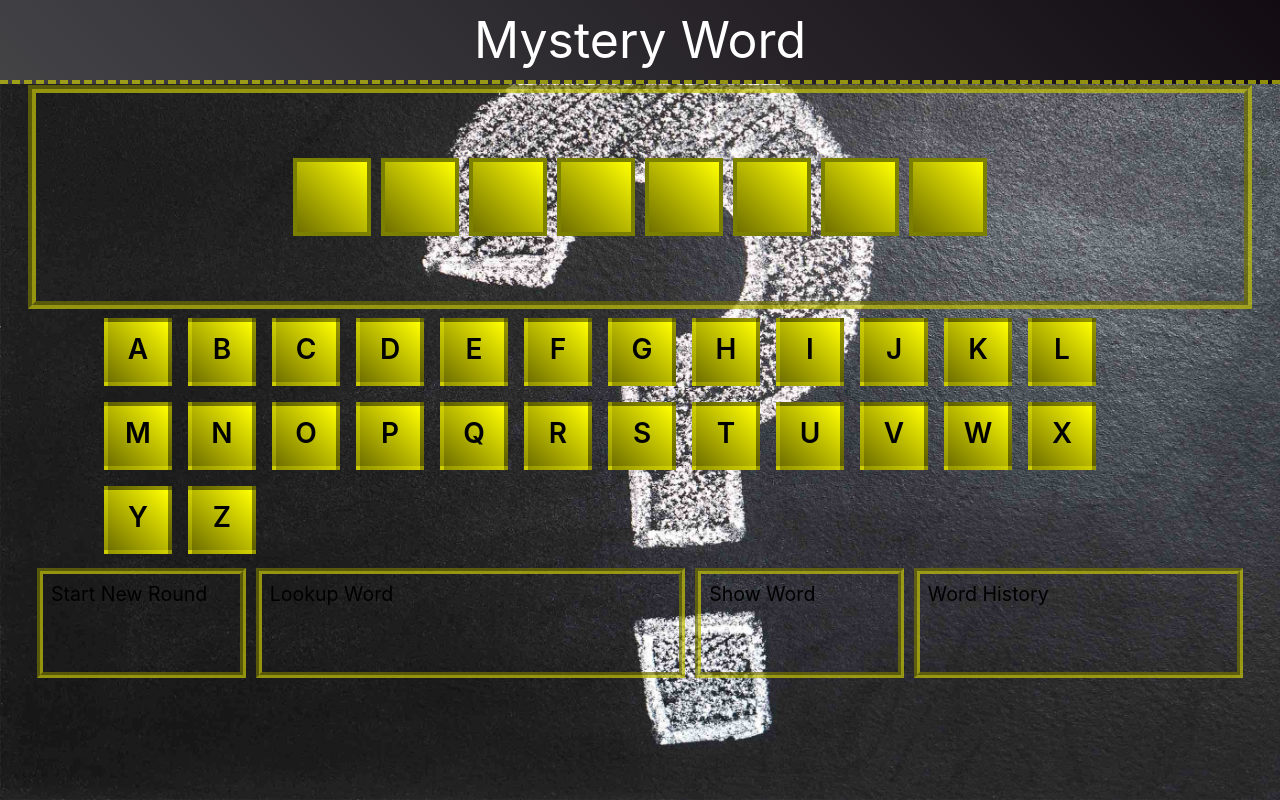
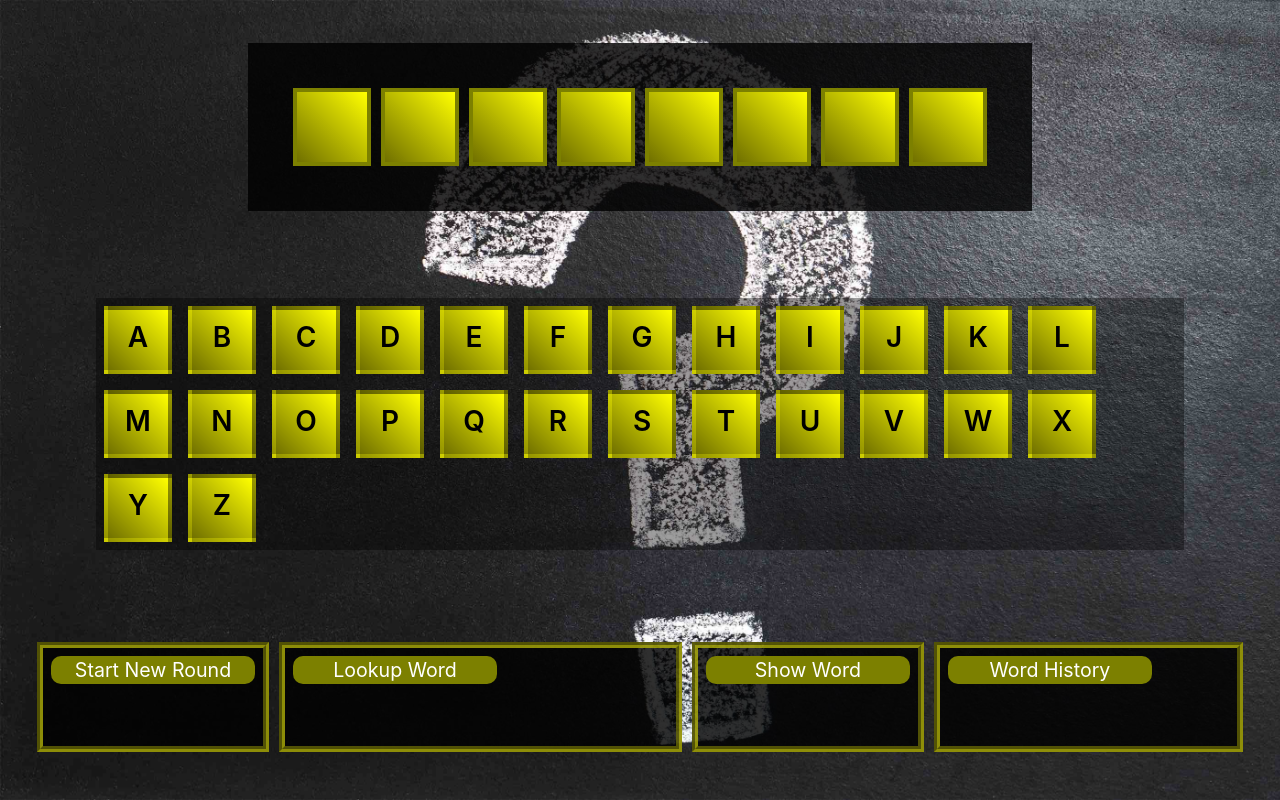
Before and after one commit to tfalba/mystery-word-react, a React (Create React App) app: page / in a window 1280 px wide. Built offline with nearby package versions, Linux system fonts and the light colour scheme.

Commit message:
updated styling -- still need to restrict on definition

```diff
--- a/package.json
+++ b/package.json
@@ -9,6 +9,7 @@
     "axios": "^0.21.1",
     "react": "^17.0.1",
     "react-dom": "^17.0.1",
+    "react-router-dom": "^5.2.0",
     "react-scripts": "4.0.3",
     "web-vitals": "^1.1.0"
   },
--- a/src/App.css
+++ b/src/App.css
@@ -14,16 +14,13 @@ body {
   justify-content: center;
   font-size: calc(10px + 2vmin);
   color: white;
-  border-bottom: 4px dashed #c5c50ab5;
-
-    background-image: linear-gradient(
-45deg
- , #434346, #120c12);
+  border-bottom: 8px groove #c5c50ab5;
+  background-color: #00000061;
 
 }
 
 .game-container {
-  min-height: 75vh;
+  min-height: 100vh;
   display: flex;
   flex-direction: column;
   align-items: center;
@@ -33,16 +30,20 @@ body {
 }
 
 .scoreboard {
-  padding: 60px;
-  width: 85%;
+  padding: 40px;
+  /* width: 65%; */
   justify-content: center;
-  border: 8px groove #c5c50ab5;
+  background-color: #000000cf;
+
+  /* border: 8px groove #c5c50ab5; */
 }
 
 .mini-board {
   border: 6px groove #c5c50ab5;
   padding: 8px;
   margin: 5px;
+  color: white;
+  background-color: #000000cf;
 }
 .letter-box, .letter-box-found {
   height: 70px;
@@ -113,3 +114,11 @@ body {
   min-height: 15vh;
   width: 95%;
 }
+
+.button {
+  background-color:rgb(124, 128, 0);
+  width: 200px;
+  text-align:center;
+  padding: 2px;
+  border-radius: 10px;
+}
--- a/src/App.js
+++ b/src/App.js
@@ -2,7 +2,9 @@ import './App.css'
 import { useEffect, useState } from 'react'
 import wordFile from './words.txt'
 import questionMarkImage from './images/question-mark.jpg'
+import grainyBlackBackground from './images/grainy-black-background.jpg'
 import { getWordDefinition } from './api'
+import { HashRouter as Router, Switch, Route, Link } from 'react-router-dom'
 
 // import words from './words.txt'
 
@@ -21,6 +23,7 @@ function App () {
   const [definition, setDefinition] = useState()
   const [show, setShow] = useState(false)
   const [showDefinition, setShowDefinition] = useState(false)
+  const [showHistory, setShowHistory] = useState(false)
 
   fetch(wordFile)
     .then(response => response.text())
@@ -34,7 +37,7 @@ function App () {
     getWordDefinition(searchWord).then(shortdef => {
       console.log(shortdef)
       setDefinition(shortdef)
-      setShowDefinition(true)
+      setShowDefinition(!showDefinition)
     })
   }
   useEffect(createWordList, [wordString])
@@ -103,6 +106,8 @@ function App () {
     setWordHistory(myHistory)
     setWord()
     setDefinition()
+    setShowDefinition(false)
+    setShow(false)
   }
 
   function handleGuessLetters (letter) {
@@ -125,16 +130,20 @@ function App () {
   }
 
   return (
-    <div style={{ minWidth: '100%', height: '100vh', backgroundSize: 'cover', backgroundImage: `url(${questionMarkImage})` }}>
+    <Router>
+      <Switch>
+
+        <Route path='/'>
+          <div style={{ backgroundSize: 'cover', backgroundImage: `url(${questionMarkImage})`, width: '100%', height: '100vh' }}>
             {/* <header className='header'> */}
             {/* <div style={{ minWidth: '100%', height: '7vh', maxWidth: '30%', backgroundSize: 'contain', backgroundImage: `url(${questionMarkImage})` }} /> */}
 
             {/* <div style={{ minWidth: '250px', height: '15vh', maxWidth: '30%', backgroundSize: 'cover', backgroundImage: `url(${questionMarkImage})` }} /> */}
 
             {/* </header> */}
-      <div className='header' style={{ color: 'white', fontSize: '50px', textAlign: 'center' }}>
+            {/* <div className='header' style={{ color: 'white', fontSize: '50px', textAlign: 'center' }}>
               Mystery Word
-      </div>
+            </div> */}
             {wordLetters && alphabet && guessLetters && wordHistory && newWord && (
               <div>
                 <div className='game-container'>
@@ -146,7 +155,7 @@ function App () {
                       </div>
                     ))}
                   </div>
-            <div style={{ width: '85%', display: 'flex', flexWrap: 'wrap' }}>
+                  <div style={{ backgroundColor: '#00000061', width: '85%', display: 'flex', flexWrap: 'wrap' }}>
                     {alphabet.map((letter, idx) =>
                       <div value={letter} onClick={() => handleGuessLetters(letter)} className={guessLetters.includes(letter) ? 'guess-box-guessed' : 'guess-box'} key={idx}><span className={guessLetters.includes(letter) && !wordLetters.includes(letter) ? 'highlight' : null}>{letter.toUpperCase()}</span></div>)}
                   </div>
@@ -159,7 +168,7 @@ function App () {
                       <div style={{ marginTop: '25px' }}>{showDefinition && (
                         <div>
                           <div style={{ fontSize: '18px' }}>{definition || 'definition not available'}</div>
-                    <div style={{ marginTop: '20px' }} className='button' onClick={() => setShowDefinition(false)}>Hide Definition</div>
+                          {/* <div style={{ marginTop: '20px' }} className='button' onClick={() => setShowDefinition(false)}>Hide Definition</div> */}
                           {/* <div>{definition}</div>
                   <div className='button' onClick={() => setShowDefinition(false)}>Hide Definition</div> */}
                         </div>
@@ -172,12 +181,12 @@ function App () {
                       {show && <div style={{ marginTop: '25px' }}>{newWord}</div>}
                     </div>
                     <div className='mini-board' style={{ flexBasis: '30%', display: 'flex', flexDirection: 'column' }}>
-                <div>Word History</div>
-                <div style={{ marginTop: '25px', display: 'flex', flexWrap: 'wrap' }}>
+                      <div className='button' onClick={() => setShowHistory(!showHistory)}>{showHistory ? 'Hide History' : 'Word History'}</div>
+                      {showHistory && <div style={{ marginTop: '25px', display: 'flex', flexWrap: 'wrap' }}>
                         {wordHistory.map((word, idx) =>
                           <div style={{ display: 'flex', padding: '5px', fontSize: '20px' }} key={idx}>{word}</div>
                         )}
-                </div>
+                      </div>}
                     </div>
                   </div>
                 </div>
@@ -187,6 +196,14 @@ function App () {
             {/* <div style={{ minWidth: '100%', height: '7vh', maxWidth: '30%', backgroundSize: 'contain', backgroundImage: `url(${questionMarkImage})` }} /> */}
 
           </div>
+        </Route>
+        {/* <Route path='/'>
+          <div style={{ minWidth: '100%', height: '100vh', backgroundSize: 'cover', backgroundImage: `url(${questionMarkImage})` }}>
+            <Link to='/game' className='button'>Ready to Play</Link>
+          </div>
+        </Route> */}
+      </Switch>
+    </Router>
   )
 }
 
```
Also changed, not shown: src/images/grainy-black-background.jpg (added), 1 other file (tests, documents, lock files or other folders). Lines whose indentation alone changed are shown as unchanged.
